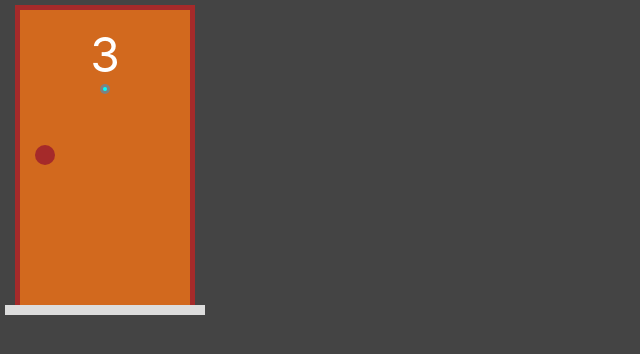
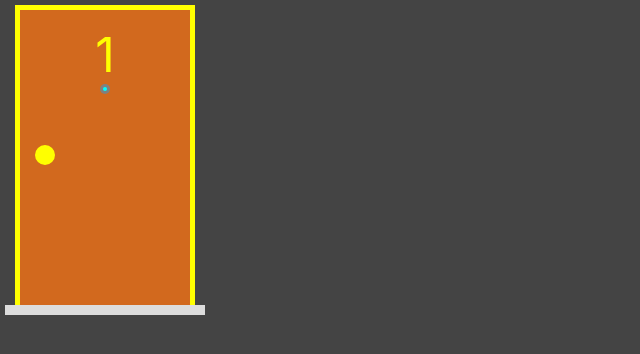
Before and after one commit to mvinib/monty-hall, a Next.js app: page / in a window 1280 px wide. Shown: the top 354 px of the page, without its empty margins (0-640 px from the left). Built offline with nearby package versions, Linux system fonts and the light colour scheme.

Commit message:
feat: selected

```diff
--- a/components/Port.jsx
+++ /dev/null
@@ -1,19 +0,0 @@
-import styles from '../styles/Port.module.css'
-
-export default function Port() {
-  return (
-    <div className={styles.area}>
-      <div className={styles.frame}>
-        <div className={styles.port}>
-          <div className={styles.number}>3</div>
-          <div className={styles.eye}>
-            <div className={styles.bullet}></div>
-          </div>
-          <div className={styles.doorHandle}></div>
-        </div>
-      </div>
-      <div className={styles.floor}></div>
-    </div>
-
-  )
-}
--- /dev/null
+++ b/components/Port.tsx
@@ -0,0 +1,36 @@
+import styles from '../styles/Port.module.css'
+import PortModel from '../model/port'
+
+interface PortProps {
+  value: PortModel;
+  onChange: (newPort: PortModel) => void;
+}
+
+export default function Port(props: PortProps) {
+  const { value, onChange } = props
+  const { selected, haveGift, number, open } = value
+  const select = selected && !open ? styles.selected : ''
+
+  return (
+    <div className={styles.area} onClick={(e) => {
+      onChange(value.handleSelected())
+    }}>
+      <div className={`${styles.frame} ${select}`}>
+        {open ? false :
+          <div className={styles.port}>
+            <div className={styles.number}>{number}</div>
+            <div className={styles.eye}>
+              <div className={styles.bullet}></div>
+            </div>
+            <div className={styles.doorHandle} onClick={(e) => {
+              e.stopPropagation()
+              onChange(value.opening())
+            }}></div>
+          </div>
+        }
+        </div>
+      <div className={styles.floor}></div>
+    </div>
+
+  )
+}
--- /dev/null
+++ b/model/port.ts
@@ -0,0 +1,44 @@
+export default class PortModel {
+  #number: number
+  #haveGift: boolean
+  #selected: boolean
+  #open: boolean
+
+  constructor(number: number, haveGift = false, selected = false, open = false) {
+    this.#number = number
+    this.#haveGift = haveGift
+    this.#selected = selected
+    this.#open = open
+  }
+
+  get number () {
+    return this.#number
+  }
+
+  get haveGift () {
+    return this.#haveGift
+  }
+
+  get selected () {
+    return this.#selected
+  }
+
+  get open () {
+    return this.#open
+  }
+
+  unSelected() {
+    const select =  false
+    return new PortModel(this.number, this.haveGift, select, this.open)
+  }
+
+  handleSelected() {
+    const select =  !this.selected
+    return new PortModel(this.number, this.haveGift, select, this.open)
+  }
+
+  opening() {
+    const opened =  true
+    return new PortModel(this.number, this.haveGift, this.selected, opened)
+  }
+}
--- a/package.json
+++ b/package.json
@@ -14,7 +14,10 @@
     "react-dom": "18.2.0"
   },
   "devDependencies": {
+    "@types/node": "^18.7.14",
+    "@types/react": "^18.0.17",
     "eslint": "8.23.0",
-    "eslint-config-next": "12.2.5"
+    "eslint-config-next": "12.2.5",
+    "typescript": "^4.8.2"
   }
 }
--- a/pages/index.jsx
+++ /dev/null
@@ -1,10 +0,0 @@
-import Gift from "../components/ Gift";
-import Port from "../components/Port";
-
-export default function Home() {
-  return (
-    <div>
-      <Port/>
-    </div>
-  )
-}
--- /dev/null
+++ b/pages/index.tsx
@@ -0,0 +1,14 @@
+import { useState } from "react";
+import Gift from "../components/ Gift";
+import Port from "../components/Port";
+import PortModel from "../model/port";
+
+export default function Home() {
+  const [p1, setP1] = useState(new PortModel(1, true, true))
+
+  return (
+    <div style={{display: 'flex'}}>
+      <Port value={p1} onChange={newPort => setP1(newPort)}/>
+    </div>
+  )
+}
--- a/styles/Port.module.css
+++ b/styles/Port.module.css
@@ -15,7 +15,7 @@
   border-left: 5px solid brown;
   border-top: 5px solid brown;
   border-right: 5px solid brown;
-
+  background-color: #0005;
 }
 
 .port {
@@ -64,3 +64,17 @@
   width: 100%;
   background-color: #ddd;
 }
+
+.selected {
+  border-left: 5px solid yellow;
+  border-top: 5px solid yellow;
+  border-right: 5px solid yellow;
+}
+
+.selected .number {
+  color: yellow;
+}
+
+.selected .doorHandle {
+  background-color: yellow;
+}
```
Also changed, not shown: tsconfig.json (added, +29 -0 lines), 1 other file (tests, documents, lock files or other folders).
